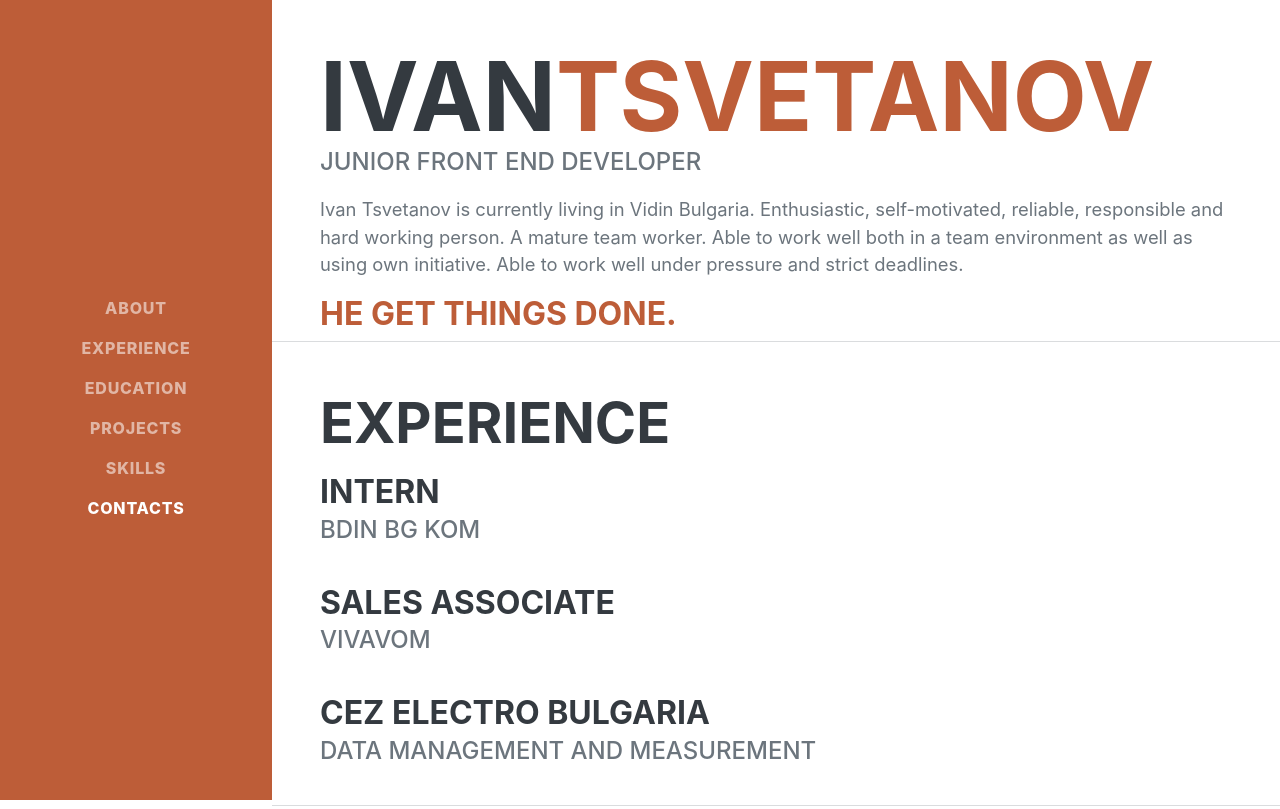
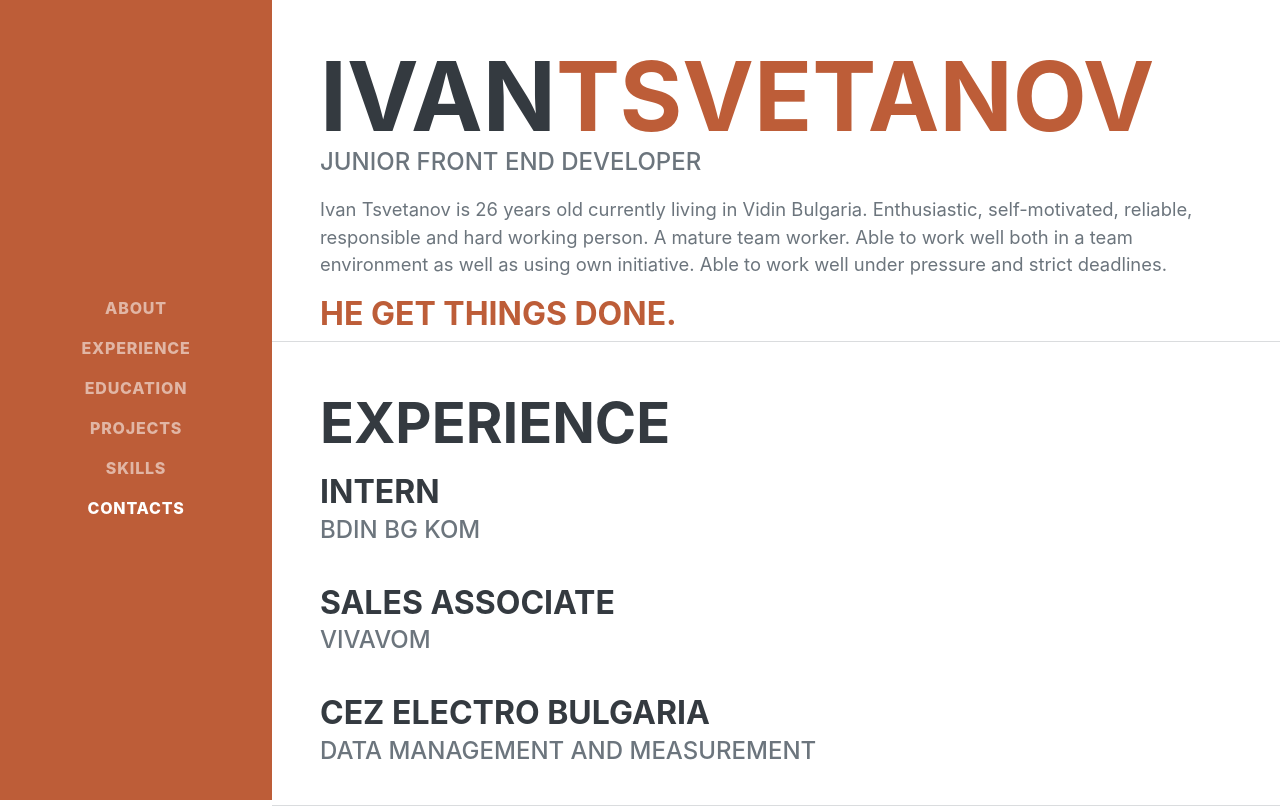
Before and after one commit to IvanTsve/ivan-resume, a plain HTML site: page index.html in a window 1280 px wide. Shown: the top 809 px of the page. Drawn offline with nearby package versions, Linux system fonts and the light colour scheme; files whose address does not match are found by name; a web font is replaced by a local one.

Commit message:
added my age to about section

```diff
--- a/index.html
+++ b/index.html
@@ -45,7 +45,7 @@
             <div class="resume-section-content">
                 <h1 class="mb-0">IVAN<span class="text-primary">TSVETANOV</span></h1>
                 <div class="subheading mb-5">junior front end developer</div>
-                <p class="lead mb-5">Ivan Tsvetanov is currently living in Vidin Bulgaria. Enthusiastic, self-motivated, reliable, responsible and hard working person. A mature team worker. Able to work well both in a team environment as well as using own initiative. Able to work well under pressure and strict deadlines.</p>
+                <p class="lead mb-5">Ivan Tsvetanov is 26 years old currently living in Vidin Bulgaria. Enthusiastic, self-motivated, reliable, responsible and hard working person. A mature team worker. Able to work well both in a team environment as well as using own initiative. Able to work well under pressure and strict deadlines.</p>
                 <h3><span class="text-primary">HE GET THINGS DONE.</span></h3>
             </div>
         </section>
```
